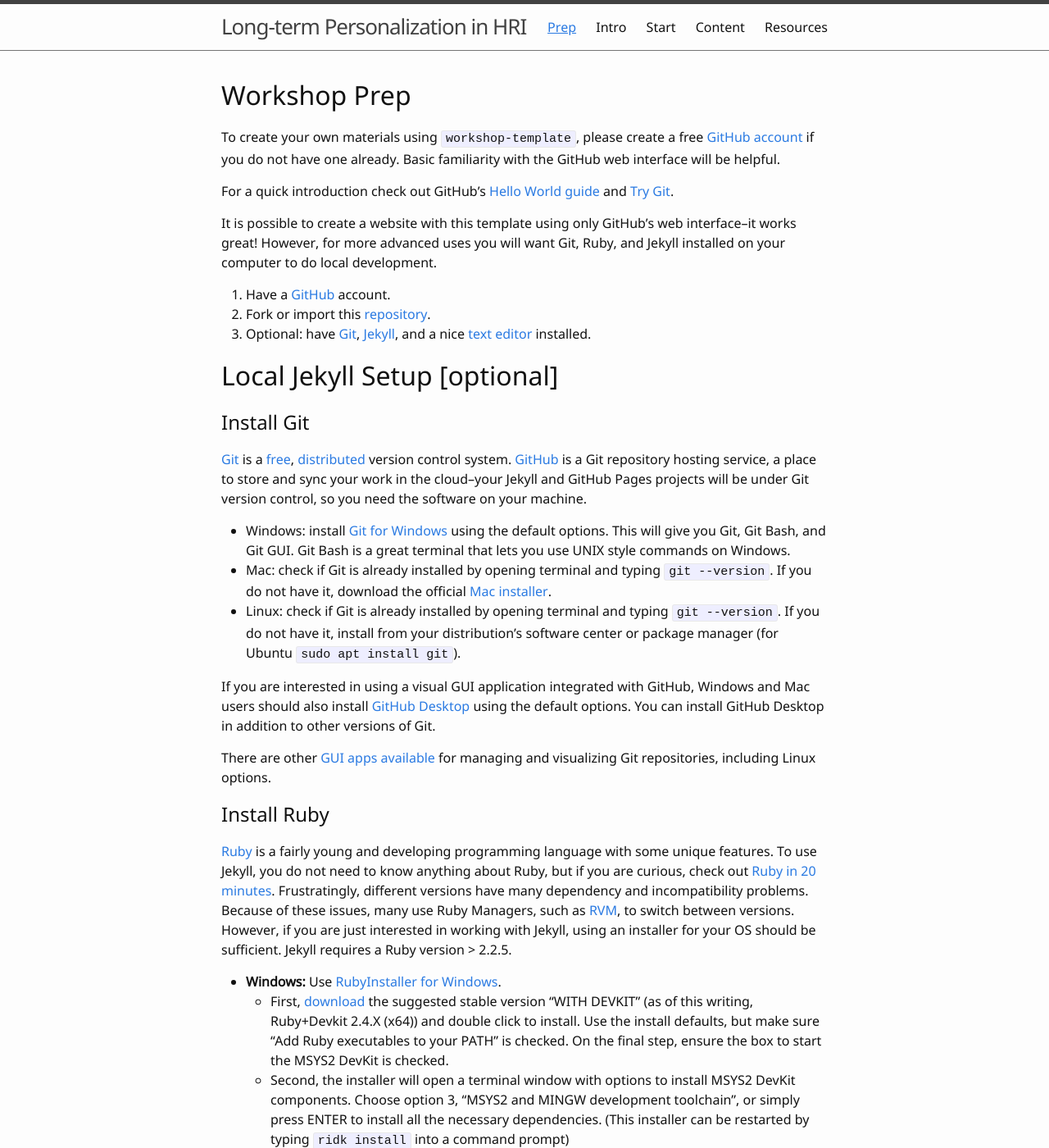
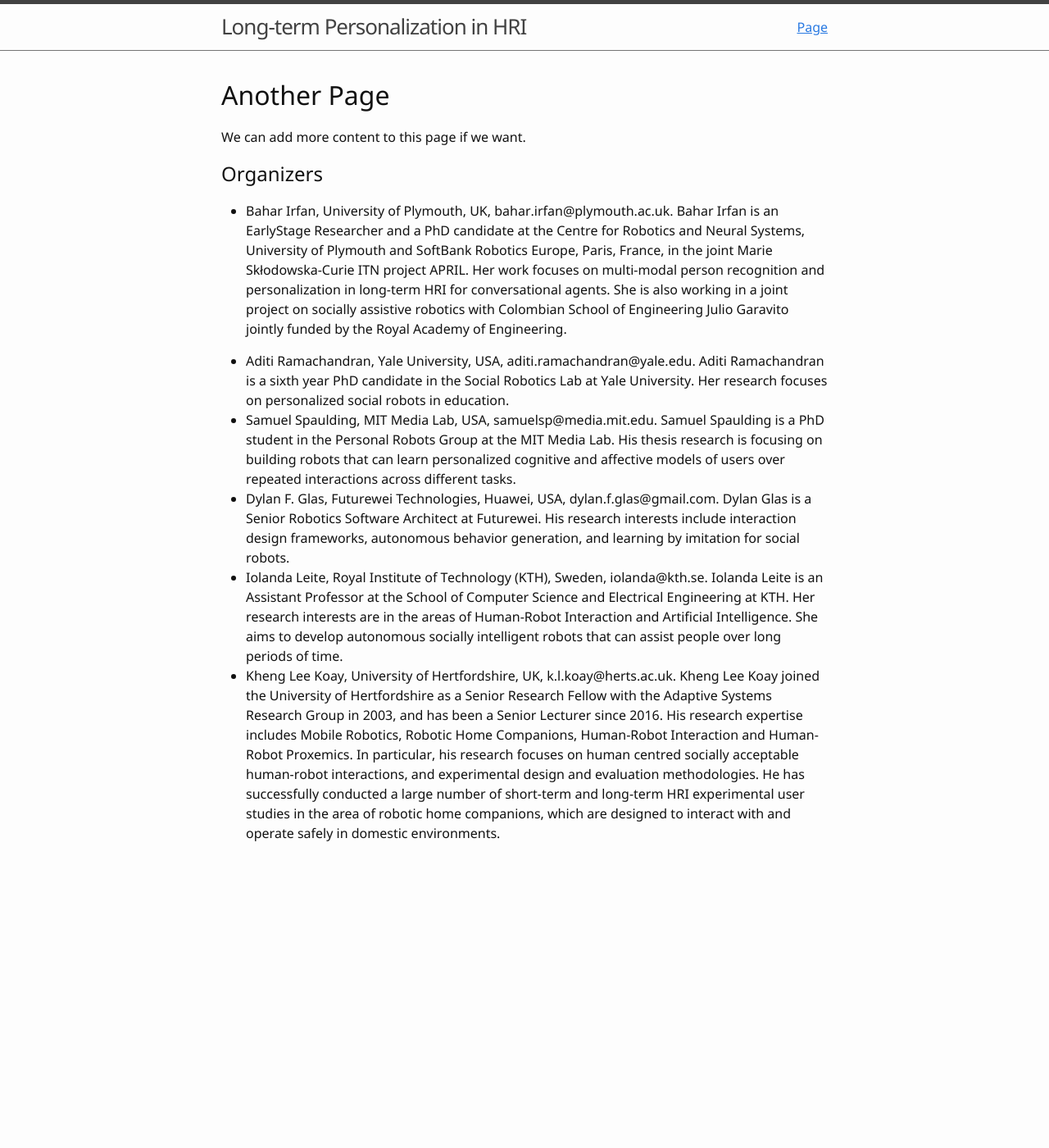
Before and after one commit to mcstaffa81/leap_hri_2023.io, a Jekyll site: the page built from 0-prep.md, in a window 1280 px wide and 1400 px high. Shown: the whole window at 82% size. Built offline with Jekyll 4.4.1, drawn with Linux system fonts in a browser that asks for light colours; some of the changed text lies outside the part shown.

Commit message:
first draft up

```diff
--- a/0-prep.md
+++ b/0-prep.md
@@ -1,76 +1,41 @@
 ---
-title: Prep
+title: Page
 nav: true
 ---
 
-# Workshop Prep
+# Another Page
 
-To create your own materials using `workshop-template`, please create a free [GitHub account](https://github.com/join) if you do not have one already.
-Basic familiarity with the GitHub web interface will be helpful.
+We can add more content to this page if we want.
 
-For a quick introduction check out GitHub's [Hello World guide](https://guides.github.com/activities/hello-world/) and [Try Git](https://try.github.io/).
+## Organizers
 
-It is possible to create a website with this template using only GitHub's web interface--it works great!
-However, for more advanced uses you will want Git, Ruby, and Jekyll installed on your computer to do local development.
+- Bahar Irfan, University of Plymouth, UK, bahar.irfan@plymouth.ac.uk. Bahar Irfan is an EarlyStage
+Researcher and a PhD candidate at the Centre for Robotics and Neural Systems, University
+of Plymouth and SoftBank Robotics Europe, Paris, France, in the joint Marie Skłodowska-Curie
+ITN project APRIL. Her work focuses on multi-modal person recognition and personalization in
+long-term HRI for conversational agents. She is also working in a joint project on socially assistive
+robotics with Colombian School of Engineering Julio Garavito jointly funded by the Royal
+Academy of Engineering.
 
-1. Have a [GitHub](https://github.com) account.
-2. Fork or import this [repository](https://github.com/evanwill/workshop-template).
-3. Optional: have [Git](https://git-scm.com/), [Jekyll](https://jekyllrb.com/), and a nice [text editor](https://code.visualstudio.com/) installed.
-
-# Local Jekyll Setup [optional]
-
-## Install Git
-
-[Git](https://git-scm.com/) is a [free](https://www.gnu.org/philosophy/free-sw.en.html), [distributed](https://en.wikipedia.org/wiki/Distributed_version_control) version control system. [GitHub](https://github.com/) is a Git repository hosting service, a place to store and sync your work in the cloud--your Jekyll and GitHub Pages projects will be under Git version control, so you need the software on your machine.
-
-- Windows: install [Git for Windows](https://git-for-windows.github.io/) using the default options. This will give you Git, Git Bash, and Git GUI. Git Bash is a great terminal that lets you use UNIX style commands on Windows.
-- Mac: check if Git is already installed by opening terminal and typing `git --version`. If you do not have it, download the official [Mac installer](https://git-scm.com/downloads).
-- Linux: check if Git is already installed by opening terminal and typing `git --version`. If you do not have it, install from your distribution's software center or package manager (for Ubuntu `sudo apt install git`).
-
-If you are interested in using a visual GUI application integrated with GitHub, Windows and Mac users should also install [GitHub Desktop](https://desktop.github.com/) using the default options.
-You can install GitHub Desktop in addition to other versions of Git.
-
-There are other [GUI apps available](https://git-scm.com/downloads/guis) for managing and visualizing Git repositories, including Linux options.
-
-## Install Ruby
-
-[Ruby](https://www.ruby-lang.org/en/) is a fairly young and developing programming language with some unique features.
-To use Jekyll, you do not need to know anything about Ruby, but if you are curious, check out [Ruby in 20 minutes](https://www.ruby-lang.org/en/documentation/quickstart/).
-Frustratingly, different versions have many dependency and incompatibility problems.
-Because of these issues, many use Ruby Managers, such as [RVM](http://rvm.io/), to switch between versions.
-However, if you are just interested in working with Jekyll, using an installer for your OS should be sufficient.
-Jekyll requires a Ruby version > 2.2.5.
-
-- **Windows:** Use [RubyInstaller for Windows](https://rubyinstaller.org/).
-    - First, [download](https://rubyinstaller.org/downloads/) the suggested stable version "WITH DEVKIT" (as of this writing, Ruby+Devkit 2.4.X (x64)) and double click to install. Use the install defaults, but make sure "Add Ruby executables to your PATH" is checked. On the final step, ensure the box to start the MSYS2 DevKit is checked.
-    - Second, the installer will open a terminal window with options to install MSYS2 DevKit components. Choose option 3, "MSYS2 and MINGW development toolchain", or simply press ENTER to install all the necessary dependencies. (This installer can be restarted by typing `ridk install` into a command prompt)
-- **Mac:** OS X has a version of Ruby installed by default. Check the version with `ruby -v`. If it is > 2.2.5 you can use the system Ruby. However, a newer version can be installed using [Homebrew](https://brew.sh/), `brew install ruby`, or a manager such as [rbenv](https://github.com/rbenv/rbenv) or [RVM](http://rvm.io/). Check the official Jekyll [Mac install docs](https://jekyllrb.com/docs/installation/#macOS) for tips.
-- **Linux:** Even though the version will not be the most up-to-date, the simplest method is to use your distro's repositories. For example on Ubuntu, `sudo apt install ruby-full`. Make sure the repository version is > 2.2.5. You will also need the build tools Make and GCC, on Ubuntu get them with `sudo apt install build-essential`. For a more up-to-date version, use a manager such as [RVM](http://rvm.io/).
-
-## Install Jekyll
-
-> Note: Jekyll does not officially support Windows, however it is cross platform (they just don’t officially write windows documentation or check for bugs).
-> There is a [Jekyll on Windows](https://jekyllrb.com/docs/windows/#installation) page, but it can be out of date and inaccurate.
-
-Jekyll is a Gem, a software package installed via Ruby's management system called RubyGems (similar to Python's Pip).
-Open a terminal and type:
-`gem install jekyll bundler`
-
-This will take a minute as Gem installs all the dependencies and builds extensions.
-
-> Note: Linux users may need to `sudo`, to avoid this install Ruby using [RVM](http://rvm.io/).
-> On Windows, if `gem` returns an error about secure connections, it may be necessary to update to a newer version of RubyGems as some versions have out of date SSL certificates.
-> Manually install the newer version by downloading the [RubyGems zip package](https://rubygems.org/pages/download#formats).
-> Unzip the package, then run `ruby setup.rb` in the directory.
-
-# Text Editor
-
-When working with code you should have a good text editor.
-Windows notepad does not handle UTF-8 encoding or UNIX line endings that are standard for cross platform applications.
-For basic editing, Windows [Notepad++](https://notepad-plus-plus.org/), Mac TextEdit, or Linux Gedit are sufficient.
-However, a more complete code editor will be helpful for managing Jekyll projects.
-
-Open-source cross platform suggestions:
-
-- [Visual Studio Code](https://code.visualstudio.com/)
-- [Atom](https://atom.io/)
+- Aditi Ramachandran, Yale University, USA, aditi.ramachandran@yale.edu. Aditi Ramachandran
+is a sixth year PhD candidate in the Social Robotics Lab at Yale University. Her research
+focuses on personalized social robots in education.
+- Samuel Spaulding, MIT Media Lab, USA, samuelsp@media.mit.edu. Samuel Spaulding is a PhD
+student in the Personal Robots Group at the MIT Media Lab. His thesis research is focusing on
+building robots that can learn personalized cognitive and affective models of users over repeated
+interactions across different tasks.
+- Dylan F. Glas, Futurewei Technologies, Huawei, USA, dylan.f.glas@gmail.com. Dylan Glas is a
+Senior Robotics Software Architect at Futurewei. His research interests include interaction design
+frameworks, autonomous behavior generation, and learning by imitation for social robots.
+- Iolanda Leite, Royal Institute of Technology (KTH), Sweden, iolanda@kth.se. Iolanda Leite is
+an Assistant Professor at the School of Computer Science and Electrical Engineering at KTH. Her
+research interests are in the areas of Human-Robot Interaction and Artificial Intelligence. She aims
+to develop autonomous socially intelligent robots that can assist people over long periods of time.
+- Kheng Lee Koay, University of Hertfordshire, UK, k.l.koay@herts.ac.uk. Kheng Lee Koay joined
+the University of Hertfordshire as a Senior Research Fellow with the Adaptive Systems Research
+Group in 2003, and has been a Senior Lecturer since 2016. His research expertise includes Mobile
+Robotics, Robotic Home Companions, Human-Robot Interaction and Human-Robot Proxemics.
+In particular, his research focuses on human centred socially acceptable human-robot interactions,
+and experimental design and evaluation methodologies. He has successfully conducted a large
+number of short-term and long-term HRI experimental user studies in the area of robotic home
+companions, which are designed to interact with and operate safely in domestic environments.
```
Also changed, not shown: 1-intro.md (deleted, +0 -38 lines), 2-lesson.md (deleted, +0 -47 lines), 3-lesson.md (deleted, +0 -47 lines), 4-resources.md (deleted, +0 -53 lines), index.md (+30 -9 lines), images/hri-2019-logo-long.png (added).
